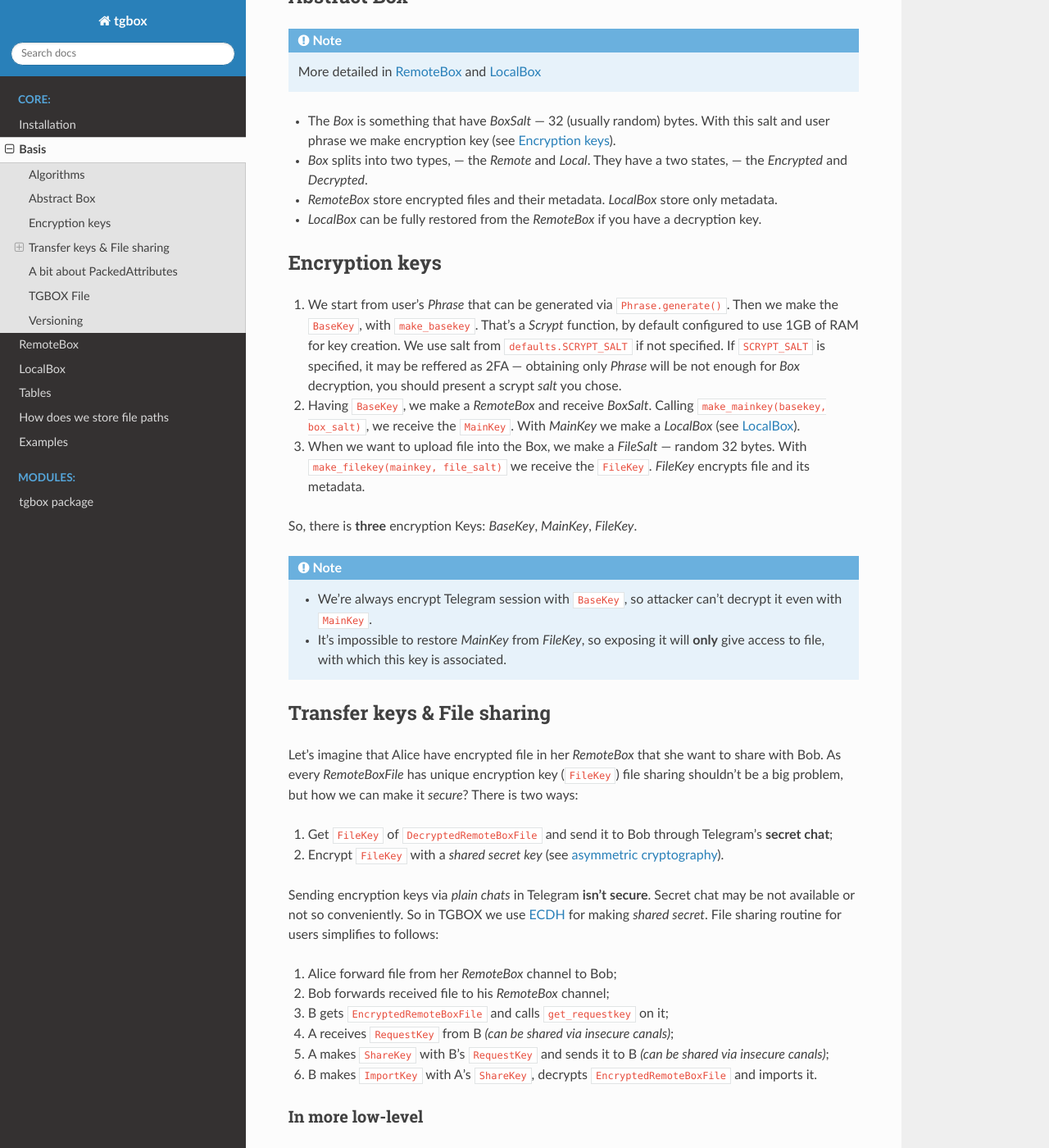
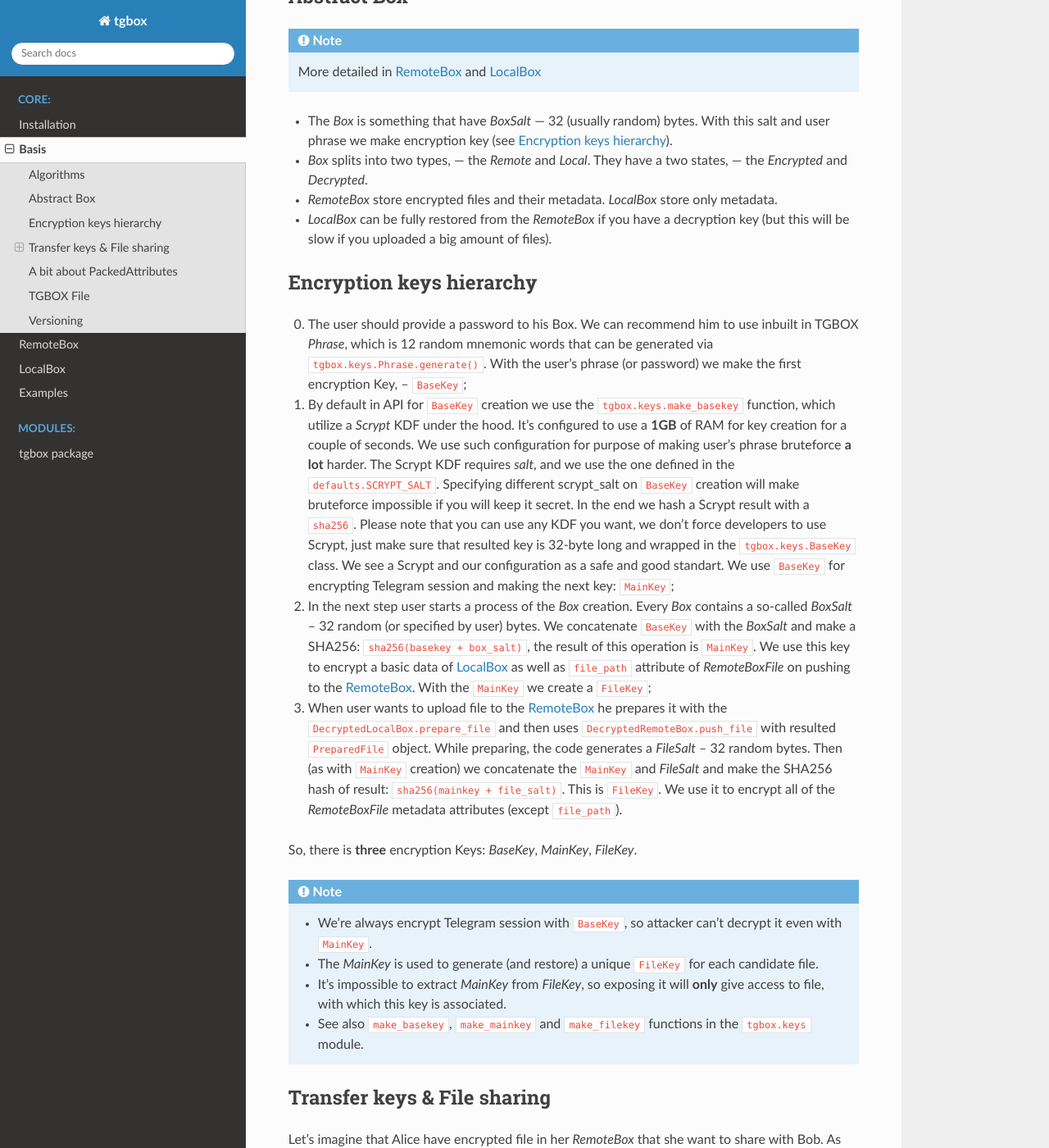
Before and after one commit to NonProjects/tgbox, a Sphinx documentation site: the page built from docs/basis.rst, in a window 1280 px wide and 1400 px high, scrolled down 309 px. Shown: the whole window at 82% size. Built offline with Sphinx 7.4.7 and the Read the Docs theme 2.0.0, drawn with Linux system fonts in a browser that asks for light colours; some of the changed text lies outside the part shown.

Commit message:
Fix and rewrite some docs(trings)

```diff
--- a/docs/basis.rst
+++ b/docs/basis.rst
@@ -14,28 +14,32 @@ Abstract Box
 .. note::
     More detailed in :doc:`remotebox` and :doc:`localbox`
 
-- The *Box* is something that have *BoxSalt* — 32 (usually random) bytes. With this salt and user phrase we make encryption key (see :ref:`Encryption keys`).
+- The *Box* is something that have *BoxSalt* — 32 (usually random) bytes. With this salt and user phrase we make encryption key (see :ref:`Encryption keys hierarchy`).
 
 - *Box* splits into two types, — the *Remote* and *Local*. They have a two states, — the *Encrypted* and *Decrypted*.
 
 - *RemoteBox* store encrypted files and their metadata. *LocalBox* store only metadata.
 
-- *LocalBox* can be fully restored from the *RemoteBox* if you have a decryption key.
+- *LocalBox* can be fully restored from the *RemoteBox* if you have a decryption key (but this will be slow if you uploaded a big amount of files).
 
-Encryption keys
----------------
+Encryption keys hierarchy
+-------------------------
 
-1. We start from user's *Phrase* that can be generated via ``Phrase.generate()``. Then we make the ``BaseKey``, with ``make_basekey``. That's a *Scrypt* function, by default configured to use 1GB of RAM for key creation. We use salt from ``defaults.SCRYPT_SALT`` if not specified. If ``SCRYPT_SALT`` is specified, it may be reffered as 2FA — obtaining only *Phrase* will be not enough for *Box* decryption, you should present a scrypt *salt* you chose.
+0. The user should provide a password to his Box. We can recommend him to use inbuilt in TGBOX *Phrase*, which is 12 random mnemonic words that can be generated via ``tgbox.keys.Phrase.generate()``. With the user's phrase (or password) we make the first encryption Key, – ``BaseKey``;
 
-2. Having ``BaseKey``, we make a *RemoteBox* and receive *BoxSalt*. Calling ``make_mainkey(basekey, box_salt)``, we receive the ``MainKey``. With *MainKey* we make a *LocalBox* (see :doc:`localbox`).
+1. By default in API for ``BaseKey`` creation we use the ``tgbox.keys.make_basekey`` function, which utilize a *Scrypt* KDF under the hood. It's configured to use a **1GB** of RAM for key creation for a couple of seconds. We use such configuration for purpose of making user's phrase bruteforce **a lot** harder. The Scrypt KDF requires *salt*, and we use the one defined in the ``defaults.SCRYPT_SALT``. Specifying different scrypt_salt on ``BaseKey`` creation will make bruteforce impossible if you will keep it secret. In the end we hash a Scrypt result with a ``sha256``. Please note that you can use any KDF you want, we don't force developers to use Scrypt, just make sure that resulted key is 32-byte long and wrapped in the ``tgbox.keys.BaseKey`` class. We see a Scrypt and our configuration as a safe and good standart. We use ``BaseKey`` for encrypting Telegram session and making the next key: ``MainKey``;
 
-3. When we want to upload file into the Box, we make a *FileSalt* — random 32 bytes. With ``make_filekey(mainkey, file_salt)`` we receive the ``FileKey``. *FileKey* encrypts file and its metadata.
+2. In the next step user starts a process of the *Box* creation. Every *Box* contains a so-called *BoxSalt* – 32 random (or specified by user) bytes. We concatenate ``BaseKey`` with the *BoxSalt* and make a SHA256: ``sha256(basekey + box_salt)``, the result of this operation is ``MainKey``. We use this key to encrypt a basic data of :doc:`localbox` as well as ``file_path`` attribute of *RemoteBoxFile* on pushing to the :doc:`remotebox`. With the ``MainKey`` we create a ``FileKey``;
+
+3. When user wants to upload file to the :doc:`remotebox` he prepares it with the ``DecryptedLocalBox.prepare_file`` and then uses ``DecryptedRemoteBox.push_file`` with resulted ``PreparedFile`` object. While preparing, the code generates a *FileSalt* – 32 random bytes. Then (as with ``MainKey`` creation) we concatenate the ``MainKey`` and *FileSalt* and make the SHA256 hash of result: ``sha256(mainkey + file_salt)``. This is ``FileKey``. We use it to encrypt all of the *RemoteBoxFile* metadata attributes (except ``file_path``).
 
 So, there is **three** encryption Keys: *BaseKey*, *MainKey*, *FileKey*.
 
 .. note::
     - We're always encrypt Telegram session with ``BaseKey``, so attacker can't decrypt it even with ``MainKey``.
-    - It's impossible to restore *MainKey* from *FileKey*, so exposing it will **only** give access to file, with which this key is associated.
+    - The *MainKey* is used to generate (and restore) a unique ``FileKey`` for each candidate file.
+    - It's impossible to extract *MainKey* from *FileKey*, so exposing it will **only** give access to file, with which this key is associated.
+    - See also ``make_basekey``, ``make_mainkey`` and ``make_filekey`` functions in the ``tgbox.keys`` module.
 
 Transfer keys & File sharing
 ----------------------------
@@ -149,7 +153,7 @@ Abstract tgbox file of **v1.X** has **13** attributes:
     ``FILEKEY`` is a *LocalBox*-only field. It will be non-empty if you imported ``DecryptedRemoteBoxFile`` from other's *RemoteBox*. In this case *FILEKEY* will be encrypted with ``MainKey`` of the recipient *Box*.
 
 .. note::
-    We pack file attributes into metadata. Its size defined in the ``defaults.METADATA_MAX`` variable. While by default its limited to 1MB, it can be increased up to 256^3-1 bytes. Started from the v1.0 metadata attributes by itself doesn't have any limit (except FILE_PATH, its limit is 4KiB) and even for *CATTRS*. Just together they shouldn't be more than *METADATA_MAX*. Details about how we pack them in :doc:`remotebox`
+   We pack file attributes into the *metadata*. The max metadata bytelength is defined in the ``defaults.METADATA_MAX`` variable. By default *METADATA_MAX* is limited to 1MB, however, it can be increased up to 256^3-1 bytes (16MiB). Prior to v1.0 attributes have had own limits, but this isn't the case for the new version. Started from the v1.0 only ``FILE_PATH`` have separate limit defined in the ``defaults.FILE_PATH_MAX``, - 4096 bytes by default. Packed file attributes bytelength **shouldn't** be more than *METADATA_MAX*. See also :doc:`remotebox`.
 
 Versioning
 ----------
--- a/docs/examples.rst
+++ b/docs/examples.rst
@@ -382,11 +382,11 @@ As TGBOX built on `Telethon <https://github.com/LonamiWebs/Telethon>`_, you can
     print(me.first_name, me.id) # Printing base info
 
     lfid = await drb.get_last_file_id() # Getting last RemoteBoxFile ID
-    drbf = await drb.get_file(drb.last_file_id()) # Getting last file by ID
+    drbf = await drb.get_file(lfid) # Getting last file by ID
 
     # Sending message to your SavedMessages chat!
     await drbf.tc.send_message('me','Hello from TGBOX!')
 
 .. tip::
     - See a `Telethon documentation <https://docs.telethon.dev/>`_.
-    - You can find a ``TelegramClient`` object in the ``tc`` property
+    - You can find a ``TelegramClient`` object in the ``tc`` property.
```
Also changed, not shown: other parts of docs/basis.rst (+1 -1 lines), docs/localbox.rst (+5 -5 lines), 3 other files.
